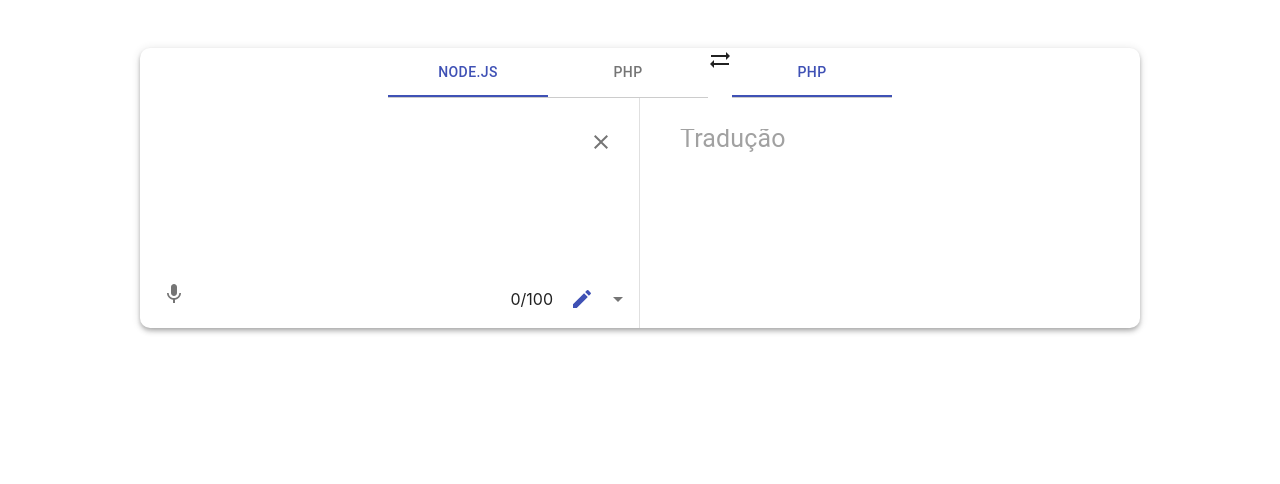
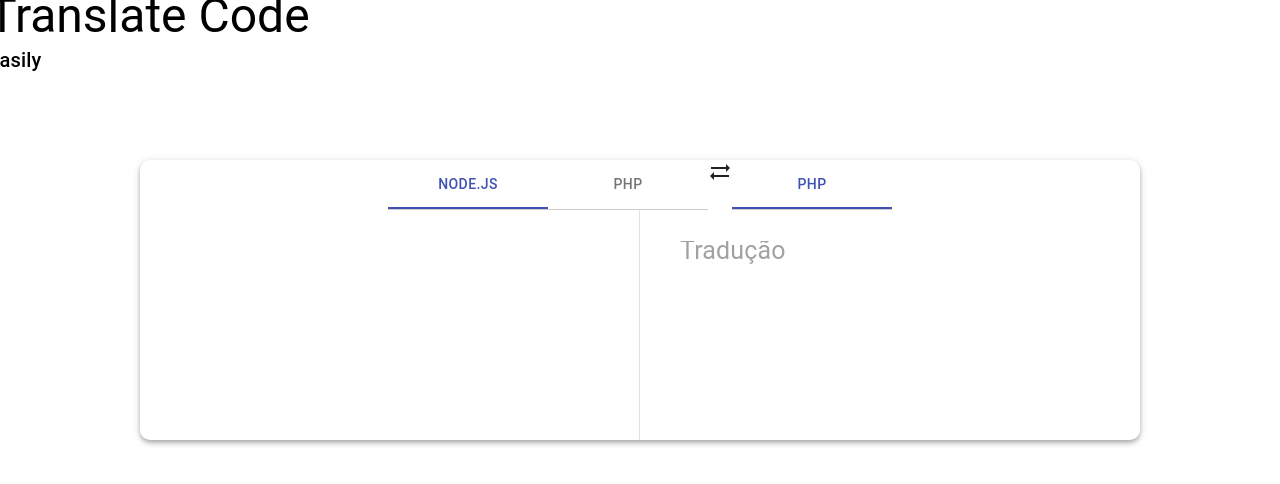
Before and after one commit to JimmyStarling/transpiler-translator, a React (Create React App) app: page / in a window 1280 px wide. Shown: the top 484 px of the page. Built offline with nearby package versions, Linux system fonts and the light colour scheme.

Commit message:
Rename variables and functions.

```diff
--- a/src/components/ContainerRoot.js
+++ b/src/components/ContainerRoot.js
@@ -1,92 +1,81 @@
 import React from 'react';
+// Core components
 import Grid from '@material-ui/core/Grid';
 import Paper from '@material-ui/core/Paper';
-import Box from '@material-ui/core/Box';
 import List from '@material-ui/core/List';
 import ListItem from '@material-ui/core/ListItem';
 import Divider from '@material-ui/core/Divider';
+import Typography from '@material-ui/core/Typography';
+// Styles
 import { useStyles } from '../styles/global';
-
+// External components
 import { TextFields } from './TextFields';
 import { Headbar } from './Headbar';
 
 export default function ContainerRoot() {
-	/*const languages = [
-		{
-		id: 0,
-		lang: 'english',
-		},
-		{
-		id: 1,
-		lang: 'portuguese',
-		},
-		{
-		id: 2,
-		lang: 'spanish',
-		},
-		{
-		id: 3,
-		lang: 'japanese',
-		},
-	];*/
-
-	const selected_languages = [
+	// Languages dictionary
+	const languages = [
 		{
 			id: 0,
 			lang: 'Node.js',
 			text: '',
-			output: false, // !IMPORTANT Utilizado na logica de tradução.
+			output: false, // !IMPORTANT Utilizado with the translation logic.
 			input: true
 		},
 		{
 			id: 1,
 			lang: 'PHP',
 			text: 'Tradução',
-			output: true, // !IMPORTANT Utilizado na logica de tradução.
+			output: true, // !IMPORTANT Utilized with the translation logic.
 			input: false
 		}
 	];
 
-	const [itemsValue, setItemsValue] = React.useState(selected_languages);
+	const [languageValue, setLanguageValue] = React.useState(languages);
 	const classes = useStyles();
 
-	const SpaceDynamic = (index, space) => {
-		if(index !== 0) {
-			return <Box px={space}></Box>;
-		}
-	};
-
-	const ListDynamic = (index) => {
-		if (index === 0) {
-		  	return <Divider
+	const FlexibleDivider = (index) => {
+		while(index === 0){
+			return(
+			<Divider
 				className={classes.divider}
 				orientation="vertical"
 				flexItem
-					/>;
+			/>);
 		}
-	}
+	};
 
 	return (
 		<div className={classes.root}>
 		<Grid container direction="column" spacing={3}>
+			<Grid container className={classes.textFieldTitleContainer}>
+				<Typography variant="h3" gutterBottom>
+					Translate Code
+					<Typography variant="h6" gutterBottom>
+						Easily
+					</Typography>
+				</Typography>
+			</Grid>
 			<Grid container className={classes.textFieldContainer} justify="center" spacing={0}>
 				<Paper
 					className={`${classes.paper} ${classes.spacingPaper}`}
 					elevation={4}>
 
-					<Headbar items={itemsValue}/>
+					<Headbar items={languageValue}/>
 					<List className={`${classes.flexContainer} ${classes.listContainer}`}>
-						{itemsValue.map((value, index) => (
+						{
+							languageValue.map((value, index) => (
 								<ListItem
 									key={value.id}
 									className={classes.listItem}>
 									<TextFields
-									order={index}
+										position={index}
 										items={value}
 										ids={value.id}/>
-								{ ListDynamic(index) }
+									{ FlexibleDivider(index) }
 								</ListItem>
-						))}
+							))
+						}
 					</List>
 
 				</Paper>
```
Lines whose indentation alone changed are shown as unchanged.
